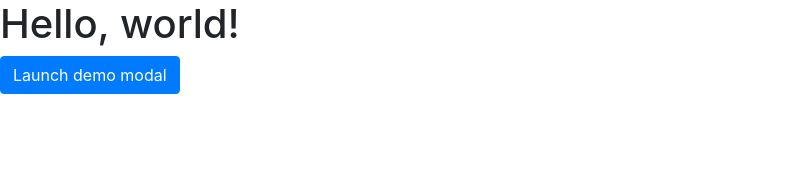
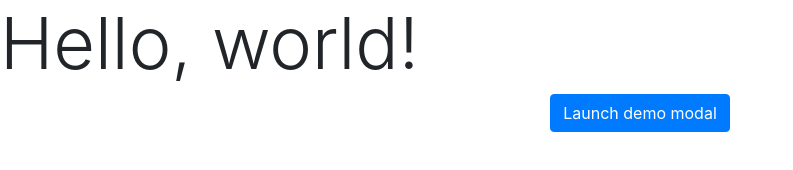
Before and after one commit to Westo48/modal-testing, a plain HTML site: page index.html in a window 1280 px wide. Shown: the whole page, without its empty margins (0-793 px from the left). Drawn offline with nearby package versions, Linux system fonts and the light colour scheme.

Commit message:
Update index.html

```diff
--- a/index.html
+++ b/index.html
@@ -11,8 +11,9 @@
     <title>Modal Testing</title>
   </head>
   <body>
-    <h1>Hello, world!</h1>
+    <h1 class="display-3">Hello, world!</h1>
 
+<div class="text-center">
     <!-- Button trigger modal -->
 <button type="button" class="btn btn-primary" data-toggle="modal" data-target="#exampleModal">
   Launch demo modal
@@ -39,6 +40,8 @@
   </div>
 </div>
 
+</div>
+
     <!-- Optional JavaScript -->
     <!-- jQuery first, then Popper.js, then Bootstrap JS -->
     <script src="https://code.jquery.com/jquery-3.4.1.slim.min.js" integrity="sha384-J6qa4849blE2+poT4WnyKhv5vZF5SrPo0iEjwBvKU7imGFAV0wwj1yYfoRSJoZ+n" crossorigin="anonymous"></script>
```
